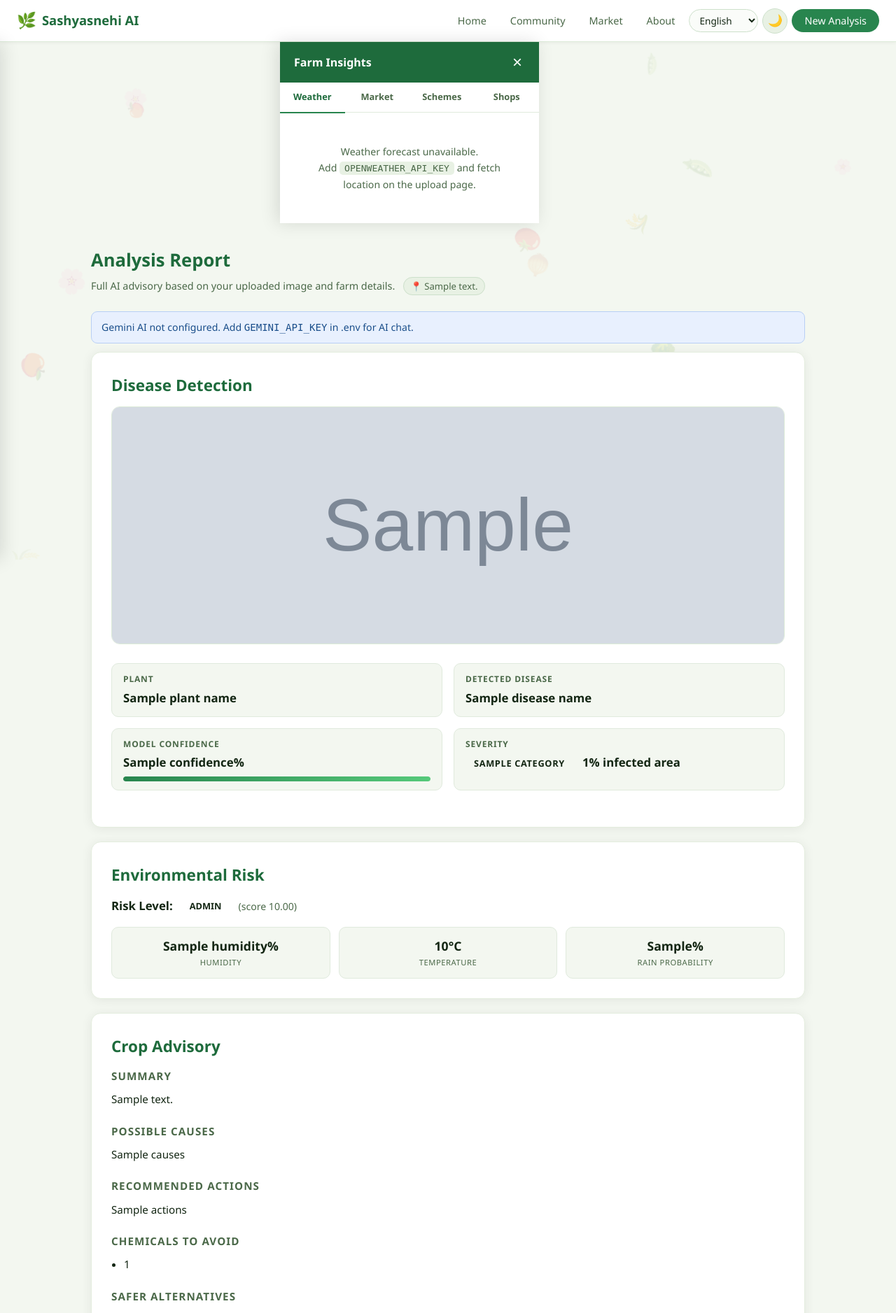
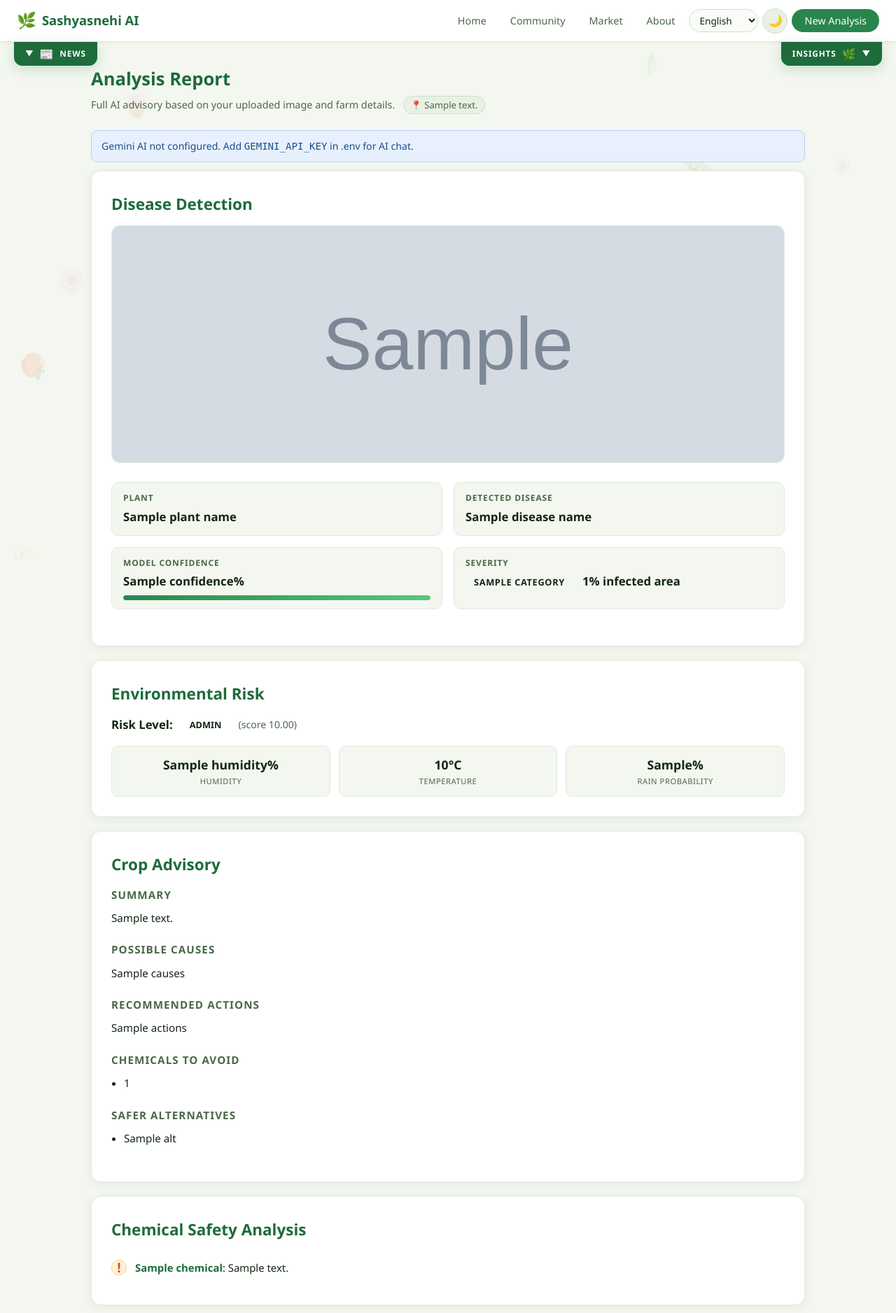
Before and after one commit to Itsabhirajurs/SasyaSnehiAI_01, a Flask app: template templates/result.html in a window 1280 px wide. Shown: the top 1877 px of the page at 70% size. Run offline with Flask 3, Linux system fonts and the light colour scheme; the template is opened without the code that fills it: most values are stand-ins (such as "Sample title", 1, 10 or a date in 2020); grey boxes marked "Sample" are stand-in pictures.

Commit message:
redesign: top-pill dropdown panels for news (left) and insights (right), clean result layout

```diff
--- a/static/app.js
+++ b/static/app.js
@@ -265,7 +265,7 @@ window.applyI18n = function(lang) {
     tab.className = 'drawer-tab drawer-tab-left';
     tab.setAttribute('aria-label', 'Toggle farming news');
     tab.innerHTML = `
-      <span class="dtab-arrow" id="newsArrow">&#9654;</span>
+      <span class="dtab-arrow" id="newsArrow">&#9660;</span>
       <span class="dtab-icon">&#128240;</span>
       <span class="dtab-label" id="newsTabLabel">NEWS</span>`;
     tab.addEventListener('click', () => { open ? closeNews() : openNews(); });
@@ -287,13 +287,13 @@ window.applyI18n = function(lang) {
     tab.innerHTML = `
       <span class="dtab-label" id="insightsTabLabel">INSIGHTS</span>
       <span class="dtab-icon">&#127807;</span>
-      <span class="dtab-arrow" id="insightsArrow">&#9664;</span>`;
+      <span class="dtab-arrow" id="insightsArrow">&#9660;</span>`;
     tab.addEventListener('click', () => {
       if (window.togglePanel) window.togglePanel();
     });
     document.body.appendChild(tab);
 
-    // Sync open/close state of right tab with sidePanel via MutationObserver
+    // Sync open/close state of right tab with sidePanel state
     new MutationObserver(() => {
       tab.classList.toggle('panel-open', sidePanel.classList.contains('open'));
     }).observe(sidePanel, { attributes: true, attributeFilter: ['class'] });
--- a/static/style.css
+++ b/static/style.css
@@ -200,52 +200,46 @@ a:hover{text-decoration:underline;}
 /* Location badge inline */
 .location-badge{font-size:0.82rem;color:var(--muted);background:var(--bg2);border:1px solid #cde0cb;border-radius:40px;padding:3px 10px;}
 
-/* ── LEFT / RIGHT DRAWER TAB TRIGGERS ───────────────────────────────────── */
+/* ── TOP PILL TRIGGERS — News (left) & Insights (right) ─────────────────────── */
 .drawer-tab{
-  position:fixed;top:50%;transform:translateY(-50%);
-  z-index:220;background:var(--accent-dark);color:#fff;border:none;
-  cursor:pointer;font-family:inherit;font-size:0.68rem;font-weight:800;
-  letter-spacing:0.08em;text-transform:uppercase;
-  display:flex;flex-direction:column;align-items:center;gap:5px;
-  padding:18px 9px;line-height:1;
-  transition:background 0.2s;
+  position:fixed;top:60px;
+  height:34px;border-radius:0 0 12px 12px;
+  padding:0 16px;display:flex;align-items:center;gap:8px;
+  background:var(--accent-dark);color:#fff;border:none;
+  font:inherit;font-size:0.74rem;font-weight:700;letter-spacing:0.07em;text-transform:uppercase;
+  cursor:pointer;z-index:220;
+  box-shadow:0 5px 18px rgba(40,133,78,0.22);
+  transition:background 0.2s,box-shadow 0.2s;
+  white-space:nowrap;
 }
-.drawer-tab:hover{background:var(--accent);}
-/* Left tab — news */
-.drawer-tab-left{
-  left:0;border-radius:0 10px 10px 0;
-  box-shadow:3px 0 14px rgba(0,0,0,0.2);
-  transition:left 0.3s cubic-bezier(.25,.8,.25,1),background 0.2s;
-}
-.drawer-tab-left.panel-open{left:290px;} /* matches news-panel width */
-/* Right tab — insights */
-.drawer-tab-right{
-  right:0;border-radius:10px 0 0 10px;
-  box-shadow:-3px 0 14px rgba(0,0,0,0.2);
-  transition:right 0.3s cubic-bezier(.25,.8,.25,1),background 0.2s;
-}
-.drawer-tab-right.panel-open{right:370px;} /* matches side-panel width */
-/* Arrow flips when panel opens */
-.drawer-tab-left .dtab-arrow{transition:transform 0.3s;display:block;font-size:0.9rem;}
-.drawer-tab-left.panel-open .dtab-arrow{transform:rotate(180deg);}
-.drawer-tab-right .dtab-arrow{transition:transform 0.3s;display:block;font-size:0.9rem;}
-.drawer-tab-right.panel-open .dtab-arrow{transform:rotate(180deg);}
-.dtab-icon{font-size:1.1rem;}
-.dtab-label{font-size:0.6rem;letter-spacing:0.1em;}
-@media(max-width:768px){
-  .drawer-tab-left.panel-open{left:min(290px,92vw);}
-  .drawer-tab-right.panel-open{right:min(370px,95vw);}
-  .dtab-label{display:none;}
-}
+.drawer-tab:hover{background:var(--accent);box-shadow:0 6px 20px rgba(40,133,78,0.3);}
+.drawer-tab-left{left:20px;}
+.drawer-tab-right{right:20px;}
+.dtab-arrow{font-size:0.7rem;transition:transform 0.25s ease;display:inline-block;}
+.drawer-tab.panel-open .dtab-arrow{transform:rotate(180deg);}
+.dtab-icon{font-size:1rem;}
+.dtab-label{}
+@media(max-width:600px){.dtab-label{display:none;}.drawer-tab{padding:0 11px;gap:5px;}}
 
-/* Side panel overlay */
-.side-panel-overlay{display:none;position:fixed;inset:0;background:rgba(0,0,0,0.3);z-index:299;}
+/* Side panel overlay — light scrim for click-outside */
+.side-panel-overlay{display:none;position:fixed;inset:0;background:rgba(0,0,0,0.15);z-index:299;}
 .side-panel-overlay.active{display:block;}
 
-/* Side Panel */
-.side-panel{position:fixed;right:-400px;top:0;bottom:0;width:370px;max-width:95vw;background:var(--card);z-index:300;overflow-y:auto;transition:right 0.3s ease;box-shadow:-4px 0 24px rgba(0,0,0,0.12);display:flex;flex-direction:column;}
-.side-panel.open{right:0;}
-.side-panel-header{display:flex;align-items:center;justify-content:space-between;padding:16px 20px;background:var(--accent-dark);color:#fff;font-weight:700;font-size:1rem;flex-shrink:0;}
+/* Farm Insights — TOP-RIGHT DROPDOWN */
+.side-panel{
+  position:fixed;right:20px;top:94px;
+  width:370px;max-width:calc(100vw - 32px);max-height:82vh;
+  background:var(--card);border:1px solid #dcebd8;border-top:none;
+  border-radius:0 0 14px 14px;
+  z-index:300;overflow-y:auto;
+  display:flex;flex-direction:column;
+  box-shadow:0 12px 40px rgba(0,0,0,0.14);
+  transform-origin:top center;
+  transform:scaleY(0);opacity:0;pointer-events:none;
+  transition:transform 0.28s cubic-bezier(.25,.8,.25,1),opacity 0.22s ease;
+}
+.side-panel.open{transform:scaleY(1);opacity:1;pointer-events:auto;}
+.side-panel-header{display:flex;align-items:center;justify-content:space-between;padding:12px 18px;background:var(--accent-dark);color:#fff;font-weight:700;font-size:0.92rem;flex-shrink:0;}
 .panel-close-btn{background:none;border:none;color:#fff;font-size:1.5rem;cursor:pointer;line-height:1;padding:0 4px;}
 .panel-close-btn:hover{opacity:0.7;}
 
@@ -380,7 +374,7 @@ a:hover{text-decoration:underline;}
 
 /* Responsive updates for new features */
 @media(max-width:768px){
-  .side-panel{width:100%;right:-100%;}
+  .side-panel{width:calc(100vw - 32px);right:16px;}
   .market-kpi-row{grid-template-columns:1fr 1fr;}
   .community-header{flex-direction:column;align-items:flex-start;}
 }
@@ -428,8 +422,8 @@ a:hover{text-decoration:underline;}
 [data-theme="dark"] .chat-input-row textarea{color:var(--text);}
 [data-theme="dark"] .drop-zone{background:#141e14;border-color:#1e3a1e;}
 [data-theme="dark"] .form-group input,[data-theme="dark"] .form-group select,[data-theme="dark"] .form-group textarea{background:#141e14;border-color:#2a4a2a;color:var(--text);}
-[data-theme="dark"] .side-panel{background:#1a2e1a;}
-[data-theme="dark"] .news-panel{background:#1a2e1a;border-right-color:#2a4a2a;}
+[data-theme="dark"] .side-panel{background:#1a2e1a;border-color:#2a4a2a;}
+[data-theme="dark"] .news-panel{background:#1a2e1a;border-color:#2a4a2a;}
 [data-theme="dark"] .news-item{background:#141e14;border-color:#2a4a2a;}
 [data-theme="dark"] .forecast-day{background:#141e14;border-color:#2a4a2a;}
 [data-theme="dark"] .forecast-day.today{background:#1e3a1e;}
@@ -467,31 +461,35 @@ a:hover{text-decoration:underline;}
   88%{opacity:0.09;}
   100%{transform:translateY(-105vh) rotate(360deg);opacity:0;}
 }
-/* Ensure all content is above particles */
-.navbar,.page-wrap,.container,.side-panel,.side-panel-overlay,
-.news-panel,.news-overlay,.drawer-tab,.theme-toggle-btn,
-footer.footer{position:relative;z-index:1;}
+/* Ensure page content is above particles only */
+.page-wrap,.container,footer.footer{position:relative;z-index:1;}
+/* Fixed-positioned UI elements keep their own z-index */
+.navbar{position:relative;z-index:100;}
 
 /* ============================================================
-   NEWS TICKER — Left Side Panel + FAB Button
+   NEWS — Top-Left Dropdown Panel
    ============================================================ */
 .news-overlay{
-  display:none;position:fixed;inset:0;background:rgba(0,0,0,0.3);z-index:149;
+  display:none;position:fixed;inset:0;background:rgba(0,0,0,0.18);z-index:149;
 }
 .news-overlay.active{display:block;}
 
 .news-panel{
-  position:fixed;left:0;top:60px;bottom:0;width:290px;max-width:92vw;
-  background:var(--card);border-right:1px solid #dcebd8;
+  position:fixed;left:20px;top:94px;
+  width:300px;max-width:calc(100vw - 32px);max-height:72vh;
+  background:var(--card);border:1px solid #dcebd8;border-top:none;
+  border-radius:0 0 14px 14px;
   z-index:150;overflow:hidden;display:flex;flex-direction:column;
-  transform:translateX(-100%);transition:transform 0.3s cubic-bezier(.25,.8,.25,1);
-  box-shadow:4px 0 24px rgba(0,0,0,0.12);
+  box-shadow:0 12px 40px rgba(0,0,0,0.13);
+  transform-origin:top center;
+  transform:scaleY(0);opacity:0;pointer-events:none;
+  transition:transform 0.28s cubic-bezier(.25,.8,.25,1),opacity 0.22s ease;
 }
-.news-panel.open{transform:translateX(0);}
+.news-panel.open{transform:scaleY(1);opacity:1;pointer-events:auto;}
 .news-panel-header{
   display:flex;align-items:center;justify-content:space-between;
-  padding:14px 16px;background:var(--accent-dark);color:#fff;
-  font-weight:700;font-size:0.92rem;flex-shrink:0;
+  padding:10px 14px;background:var(--accent-dark);color:#fff;
+  font-weight:700;font-size:0.85rem;flex-shrink:0;letter-spacing:0.03em;
 }
 .news-close-btn{
   background:none;border:none;color:#fff;font-size:1.5rem;cursor:pointer;
@@ -499,7 +497,8 @@ footer.footer{position:relative;z-index:1;}
 }
 .news-close-btn:hover{opacity:1;}
 .news-scroll{
-  flex:1;overflow:hidden;padding:10px 8px;scrollbar-width:thin;
+  flex:1;overflow-y:auto;overflow-x:hidden;padding:10px 10px 14px;
+  scrollbar-width:thin;
 }
 .news-loading,.news-empty{
   text-align:center;padding:32px 16px;color:var(--muted);font-size:0.85rem;
--- a/templates/result.html
+++ b/templates/result.html
@@ -473,15 +473,26 @@
     // Apply i18n on page load (in case session language differs from English)
     if (language !== 'English' && window.applyI18n) window.applyI18n(language);
 
-    // ── Side Panel ───────────────────────────────────────────────────
+    // ── Side Panel (Farm Insights dropdown) ─────────────────────────────────
     function togglePanel(open) {
       const panel = document.getElementById('sidePanel');
       const overlay = document.getElementById('panelOverlay');
+      const tab = document.getElementById('insightsDrawerTab');
       const isOpen = open !== undefined ? open : !panel.classList.contains('open');
       panel.classList.toggle('open', isOpen);
       if (overlay) overlay.classList.toggle('active', isOpen);
-      // drawer-tab state is synced via MutationObserver in app.js
+      if (tab) tab.classList.toggle('panel-open', isOpen);
     }
+    // Close insights panel on click outside
+    document.addEventListener('click', function(e) {
+      const panel = document.getElementById('sidePanel');
+      const tab = document.getElementById('insightsDrawerTab');
+      if (!panel) return;
+      if (panel.classList.contains('open') &&
+          !panel.contains(e.target) && tab && !tab.contains(e.target)) {
+        togglePanel(false);
+      }
+    });
 
     function switchTab(el, tabId) {
       document.querySelectorAll('.ptab').forEach(t => t.classList.remove('active'));
```
